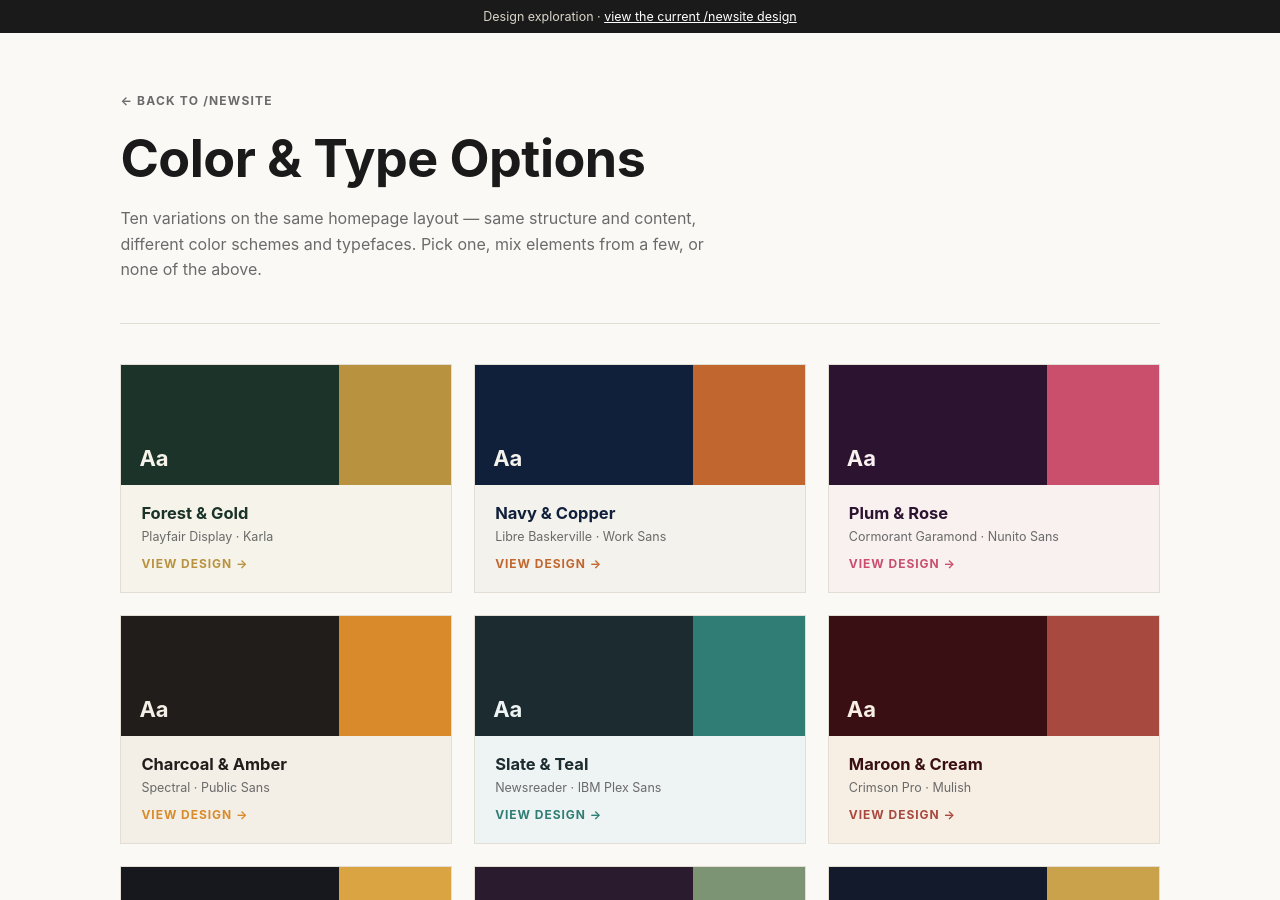
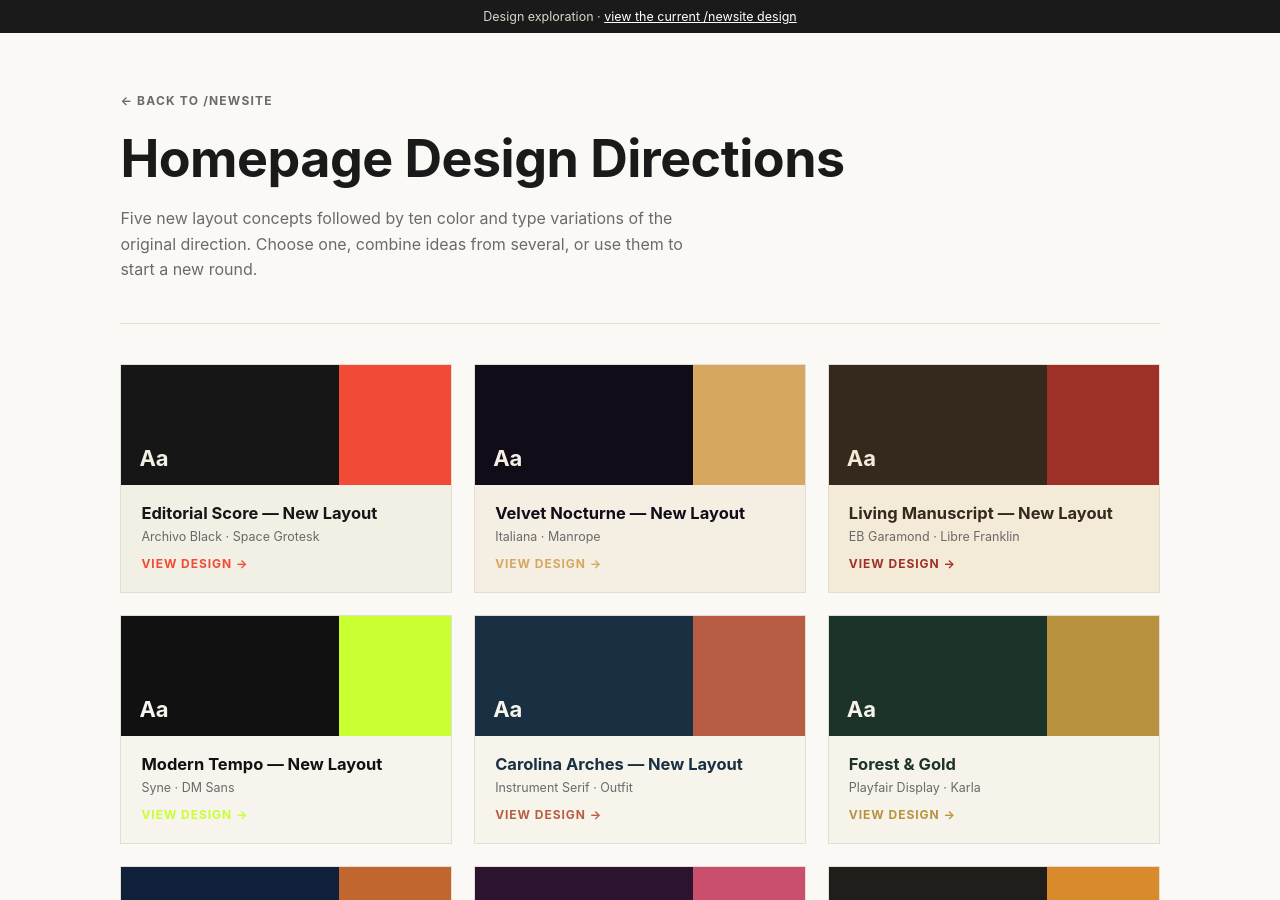
Before and after one commit to ncbaroqueorchestra/ncboweb, a Jekyll site: the page built from newsite-styles-index.md, in a window 1280 px wide and 900 px high. Built offline with Jekyll 4.4.1, drawn with Linux system fonts in a browser that asks for light colours.

Commit message:
Add five NCBO design concepts

```diff
--- a/_layouts/newsite-style.html
+++ b/_layouts/newsite-style.html
@@ -101,7 +101,7 @@
 <body>
 <div class="wrap">
 
-  <div class="preview-bar">Design preview &middot; {{ page.style_name }} &middot; <a href="/newsite/styles/">see all 10 color &amp; type options</a></div>
+  <div class="preview-bar">Design preview &middot; {{ page.style_name }} &middot; <a href="/newsite/styles/">see all 15 design options</a></div>
 
   <header class="site-header">
     <a class="logo" href="#top">NCBO</a>
--- a/_layouts/newsite-styles-index.html
+++ b/_layouts/newsite-styles-index.html
@@ -41,8 +41,8 @@
   <div class="wrap">
     <div class="top">
       <a class="back-link" href="/newsite/">&larr; Back to /newsite</a>
-      <h1>Color &amp; Type Options</h1>
-      <p>Ten variations on the same homepage layout — same structure and content, different color schemes and typefaces. Pick one, mix elements from a few, or none of the above.</p>
+      <h1>Homepage Design Directions</h1>
+      <p>Five new layout concepts followed by ten color and type variations of the original direction. Choose one, combine ideas from several, or use them to start a new round.</p>
     </div>
 
     <div class="grid">
--- a/newsite-styles-index.md
+++ b/newsite-styles-index.md
@@ -1,11 +1,46 @@
 ---
 layout: newsite-styles-index
 title: Color & Type Options — North Carolina Baroque Orchestra
-description: Ten color scheme and typeface variations on the new NCBO homepage design.
+description: Fifteen homepage design directions for the North Carolina Baroque Orchestra.
 permalink: /newsite/styles/
 sitemap: false
 robots: noindex
 styles:
+  - slug: editorial-score
+    name: "Editorial Score — New Layout"
+    ink: "#161616"
+    paper: "#f2efe5"
+    accent: "#f24b35"
+    font_head_name: "Archivo Black"
+    font_body_name: "Space Grotesk"
+  - slug: velvet-nocturne
+    name: "Velvet Nocturne — New Layout"
+    ink: "#100d18"
+    paper: "#f5eee2"
+    accent: "#d6a85f"
+    font_head_name: "Italiana"
+    font_body_name: "Manrope"
+  - slug: living-manuscript
+    name: "Living Manuscript — New Layout"
+    ink: "#35291e"
+    paper: "#f3ead8"
+    accent: "#9e3127"
+    font_head_name: "EB Garamond"
+    font_body_name: "Libre Franklin"
+  - slug: modern-tempo
+    name: "Modern Tempo — New Layout"
+    ink: "#111111"
+    paper: "#f7f4ed"
+    accent: "#c9ff31"
+    font_head_name: "Syne"
+    font_body_name: "DM Sans"
+  - slug: carolina-arches
+    name: "Carolina Arches — New Layout"
+    ink: "#193043"
+    paper: "#f7f4ec"
+    accent: "#b75d43"
+    font_head_name: "Instrument Serif"
+    font_body_name: "Outfit"
   - slug: forest-gold
     name: "Forest & Gold"
     ink: "#1b3328"
```
Also changed, not shown: AGENTS.md (+13 -2 lines), _layouts/newsite-concept.html (added, +66 -0 lines), newsite-style-carolina-arches.md (added, +15 -0 lines), newsite-style-editorial-score.md (added, +15 -0 lines), newsite-style-living-manuscript.md (added, +15 -0 lines), newsite-style-modern-tempo.md (added, +15 -0 lines), newsite-style-velvet-nocturne.md (added, +15 -0 lines).
